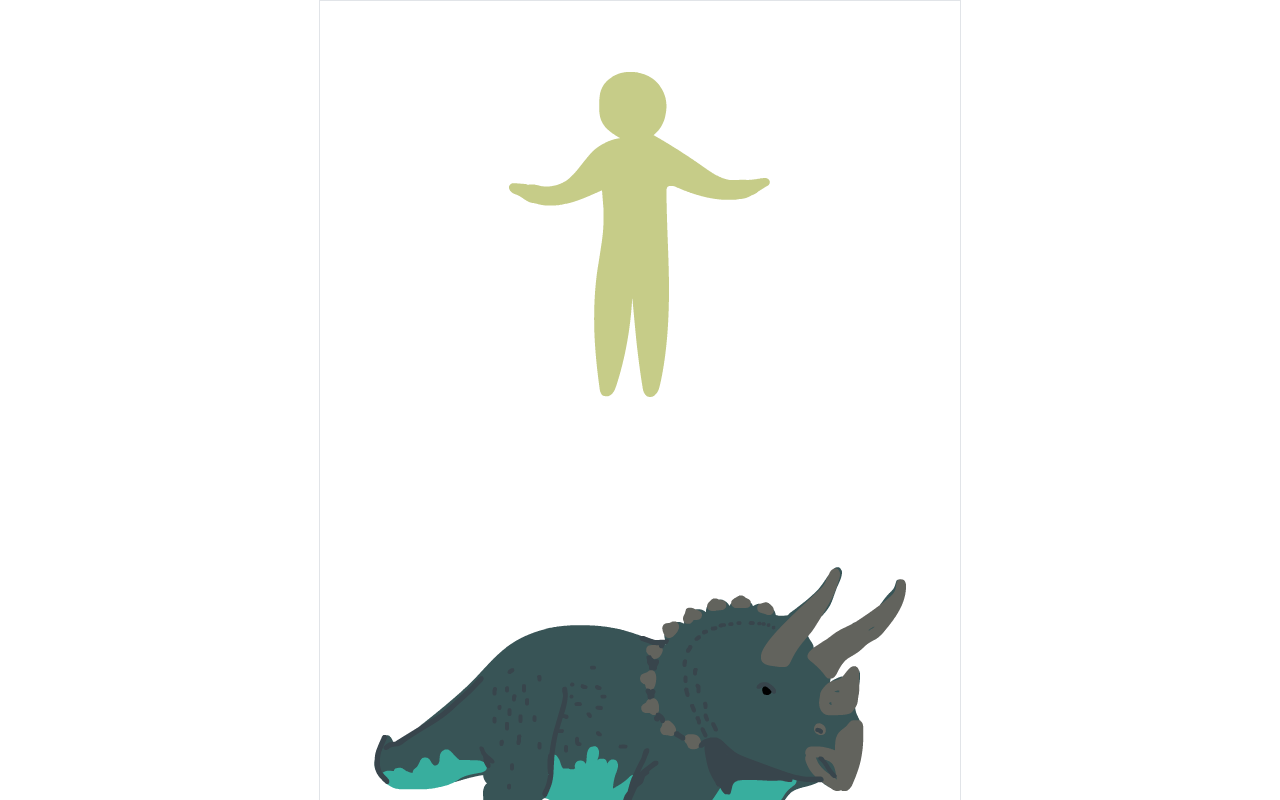
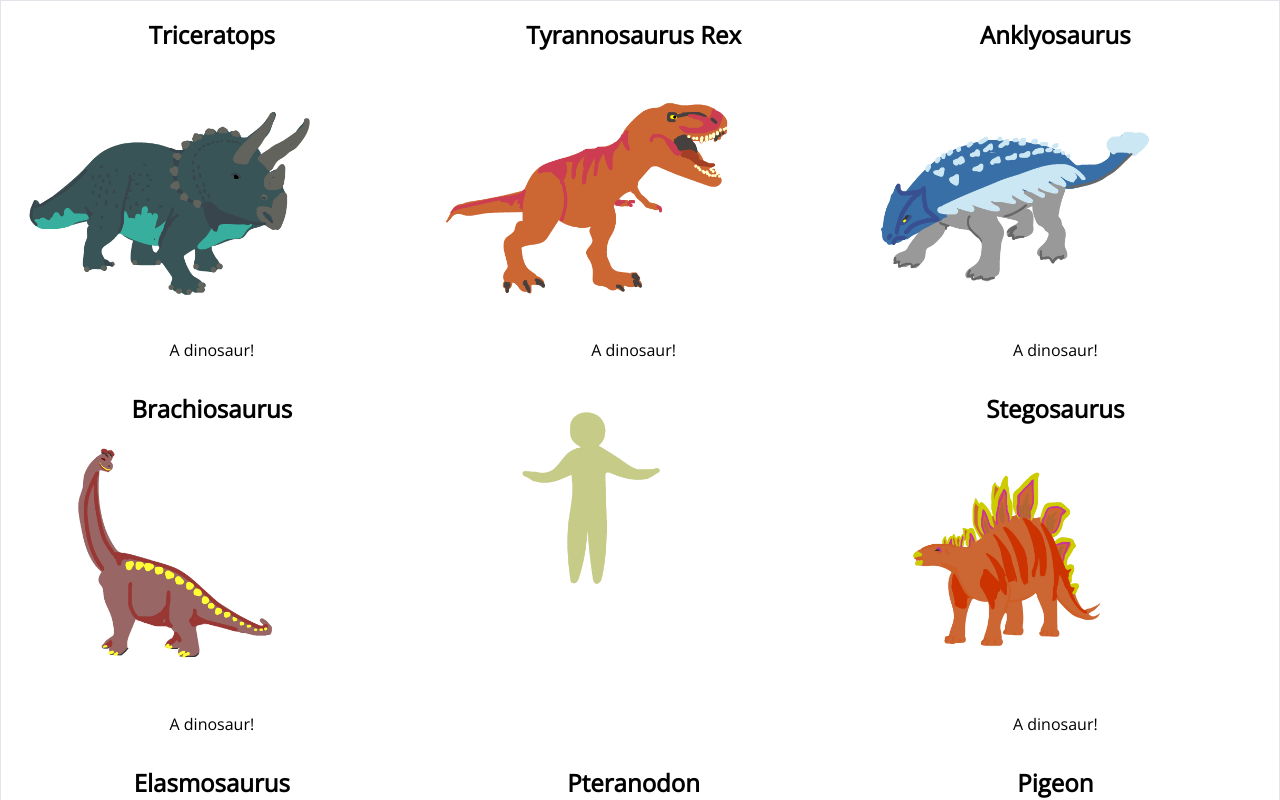
Before and after one commit to pedrohrodrigues/udacity-dinosaur, a website: page index.html in a window 1280 px wide. Both pictures are taken after a click on the button "compare me". Shown: the top 800 px of the page. Drawn offline with nearby package versions, Linux system fonts and the light colour scheme; a web font is replaced by a local one.

Commit message:
add fact function

```diff
--- a/index.html
+++ b/index.html
@@ -40,7 +40,7 @@
         </form>
       </section>
       <section class="comparision-tiles" id="tiles">
-        <section class="tile" id="human-tile">
+        <section class="tile-item" id="human-tile">
           <div class="id-human-name"></div>
           <img src="images/human.png" />
         </section>
--- a/main.js
+++ b/main.js
@@ -3,6 +3,18 @@ function Animal(name, height, weight){
     this.height = height;
     this.weight = weight;
     this.image = "images/" + name.toLowerCase() + ".png";
+}
+
+Animal.prototype.compareWeight = function(animal) {
+    const comparsion = animal.height / this.height;
+    let heightReturn = 'Ours weights are the same'
+    if(animal.height > this.heihgt) {
+        heightReturn = `The ${animal.name} weights ${comparsion} more than you`;
+    } else {
+        heightReturn = `You weights ${comparsion} more than ${animal.name}`;
+    }
+
+    return heightReturn;
 }
 
 let dinosaurs = [];
@@ -13,23 +25,44 @@ fetch("dino.json")
 
 
 const show = function (element) {
-    element.style.display = 'block';
+    element.style.display = 'flex';
 }
 
 const hide = function (element) {
     element.style.display = 'none';
 }
 
-function createTile(animal, image){
+function createTile(animal, image, fact, order){
   const tile = document.createElement('section');
   tile.className="tile-item";
+  tile.style.order = order;
+
+  const animalName = document.createElement('h2');
+  animalName.innerText = animal.name;
 
   const animalImage = document.createElement('img');
   animalImage.src = image;
 
+  const animalFact = document.createElement('p');
+  animalFact.innerText = fact;
+
+  tile.appendChild(animalName);
   tile.appendChild(animalImage);
+  tile.appendChild(animalFact);
 
   return tile;
+}
+
+function getFact(dinosaur, human){
+    const number = dinosaur.name === 'Pigeon' ? 2 : Math.round(Math.random() * 5);
+    switch (number) {
+        case 0:
+            fact = dinosaur.compareWeight(human);
+            break;
+        default:
+            fact = 'A dinosaur!';
+    }
+    return fact;
 }
 
 document.getElementById('compare-button').addEventListener('click', function(event){
@@ -39,10 +72,13 @@ document.getElementById('compare-button').addEventListener('click', function(eve
   const height = document.getElementById('height').value;
   const weight = document.getElementById('weight').value;
   const you = new Animal(name,height,weight);
+  let count = 0;
   for(let dino in dinosaurs) {
       const currentDinosaur = dinosaurs[dino];
-      const tileItem = createTile(currentDinosaur, currentDinosaur.image);
+      const fact = getFact(currentDinosaur, you);
+      const tileItem = createTile(currentDinosaur, currentDinosaur.image, fact, count);
       document.getElementById('tiles').appendChild(tileItem);
+      count++;
   }
   hide(formContainer);
   show(tiles);
--- a/main.scss
+++ b/main.scss
@@ -37,5 +37,23 @@ body {
 .comparision-tiles {
   border: 1px solid #e1e4e8;
   display:none;
+  flex-wrap:wrap;
   transition: all 350ms ease-in-out;
+  h2 {
+    text-align: center;
+  }
+  .tile-item{
+    width:33%;
+    img {
+      max-width:80%;
+    }
+  }
+
+  #human-tile {
+    order:4;
+  }
+
+  p {
+    text-align: center;
+  }
 }
--- a/package.json
+++ b/package.json
@@ -4,6 +4,7 @@
   "description": "dinosaur project",
   "main": "main.js",
   "scripts": {
+    "lint": "eslint",
     "build-css": "node-sass --include-path scss main.scss main.css",
     "watch-css": "nodemon -e scss -x \"npm run build-css\""
   },
@@ -22,6 +23,8 @@
   },
   "homepage": "https://github.com/pedrohrodrigues/udacity-dinosaur#readme",
   "devDependencies": {
+    "eslint": "^7.22.0",
+    "lint": "^0.7.0",
     "node-sass": "^5.0.0",
     "nodemon": "^2.0.7"
   }
```
Also changed, not shown: .eslintrc.js (added), main.css, 1 other file.
